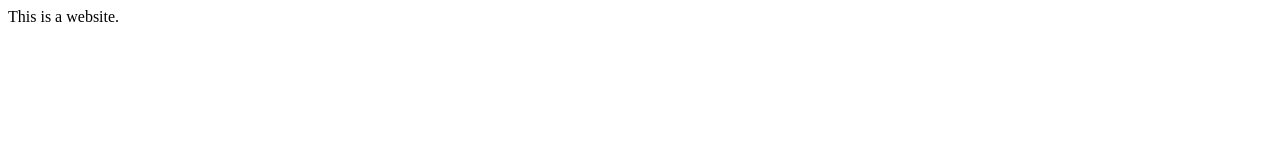
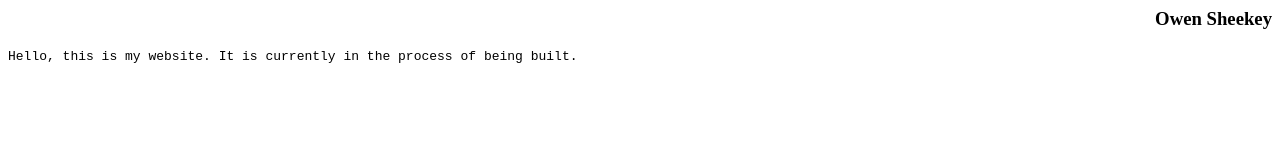
Before and after one commit to oishish/oishish.github.io, a plain HTML site: page index.html in a window 1280 px wide. Drawn offline with Linux system fonts and the light colour scheme.

Commit message:
Update index.html

```diff
--- a/index.html
+++ b/index.html
@@ -1 +1,5 @@
-This is a website.
+<div align=right>
+<h3>Owen Sheekey</h3>
+</div>
+<tt>
+  Hello, this is my website. It is currently in the process of being built.</tt>
```
